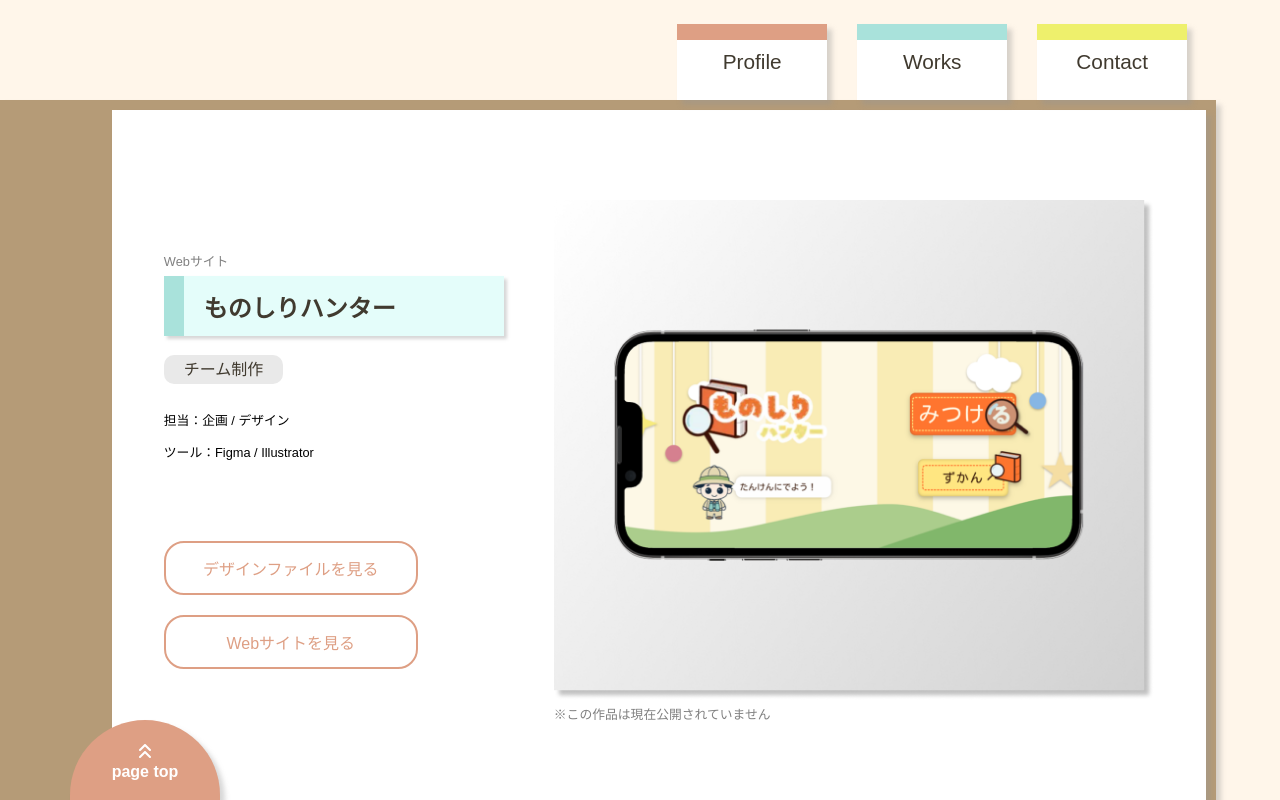
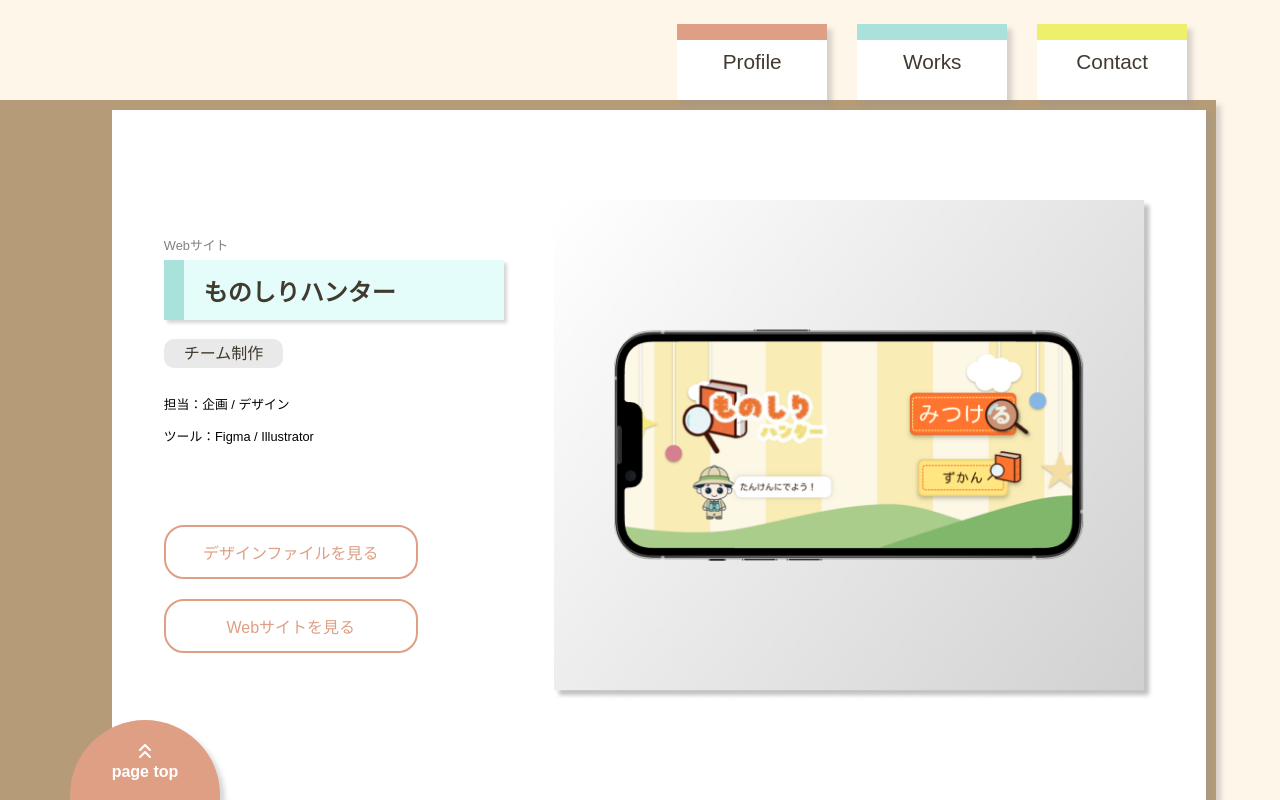
Before and after one commit to KawakamiAyaka/portfolio-ver.3, a Next.js app: page /Hunter in a window 1280 px wide. Shown: the top 800 px of the page. Built offline with nearby package versions, Linux system fonts and the light colour scheme; a web font is replaced by a local one.

Commit message:
リンク繋ぎ途中公開の有無文章削除

```diff
--- a/src/app/Hunter/page.tsx
+++ b/src/app/Hunter/page.tsx
@@ -23,11 +23,10 @@ export default function WorksTemplate() {
                         tags={["チーム制作"]}
                         position="担当：企画 / デザイン"
                         tools="ツール：Figma / Illustrator"
-                        designLink="https://www.figma.com/..."
+                        designLink="https://www.figma.com/design/O7mzbcQDc0YOzjZYrVL9C3/%E3%82%82%E3%81%AE%E3%81%97%E3%82%8A%E3%83%8F%E3%83%B3%E3%82%BF%E3%83%BC?node-id=0-1&t=izLuy7WPxUnNSYjN-1"
                         websiteLink="https://example.com/wkwk"
                         image="/Hunter.png"
                         imageAlt="ものしりハンターのサムネイル"
-                        note="この作品は現在公開されていません"
                     />
 
                     <div className={styles.More}>
```
